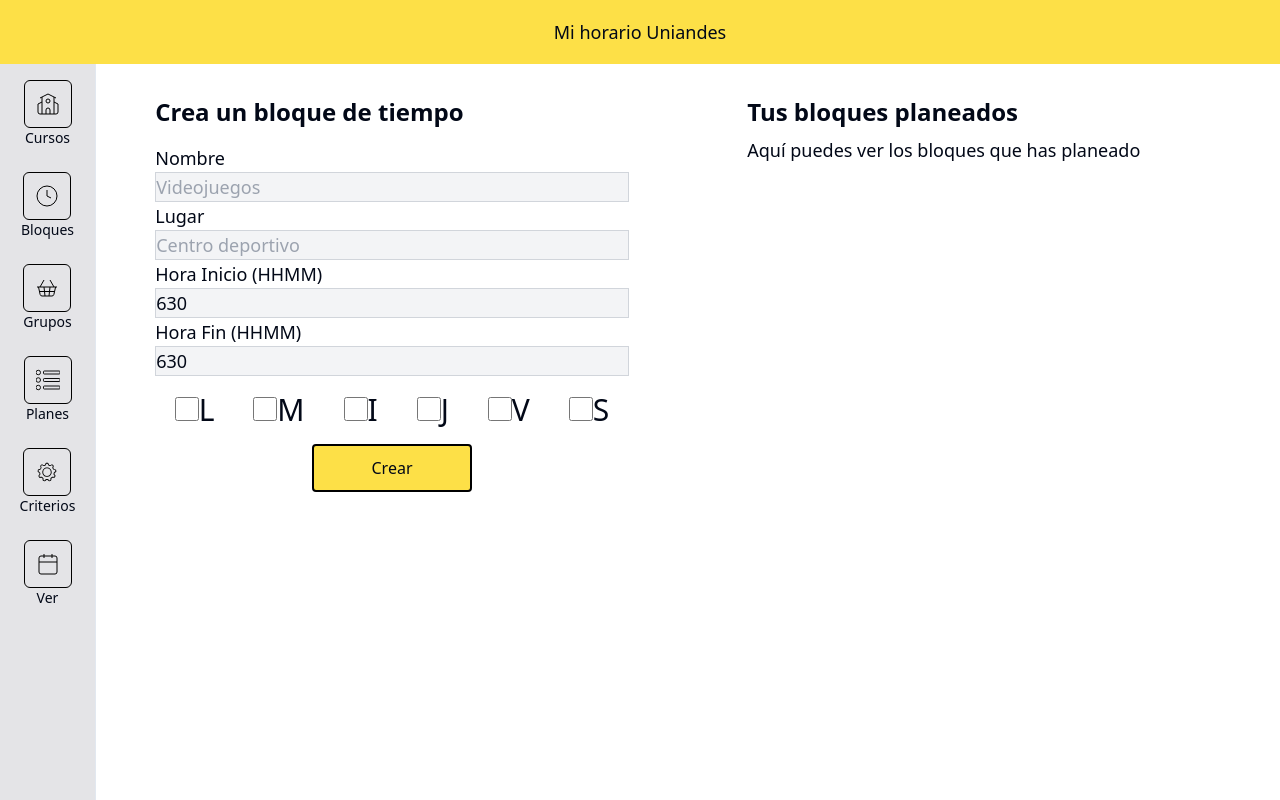
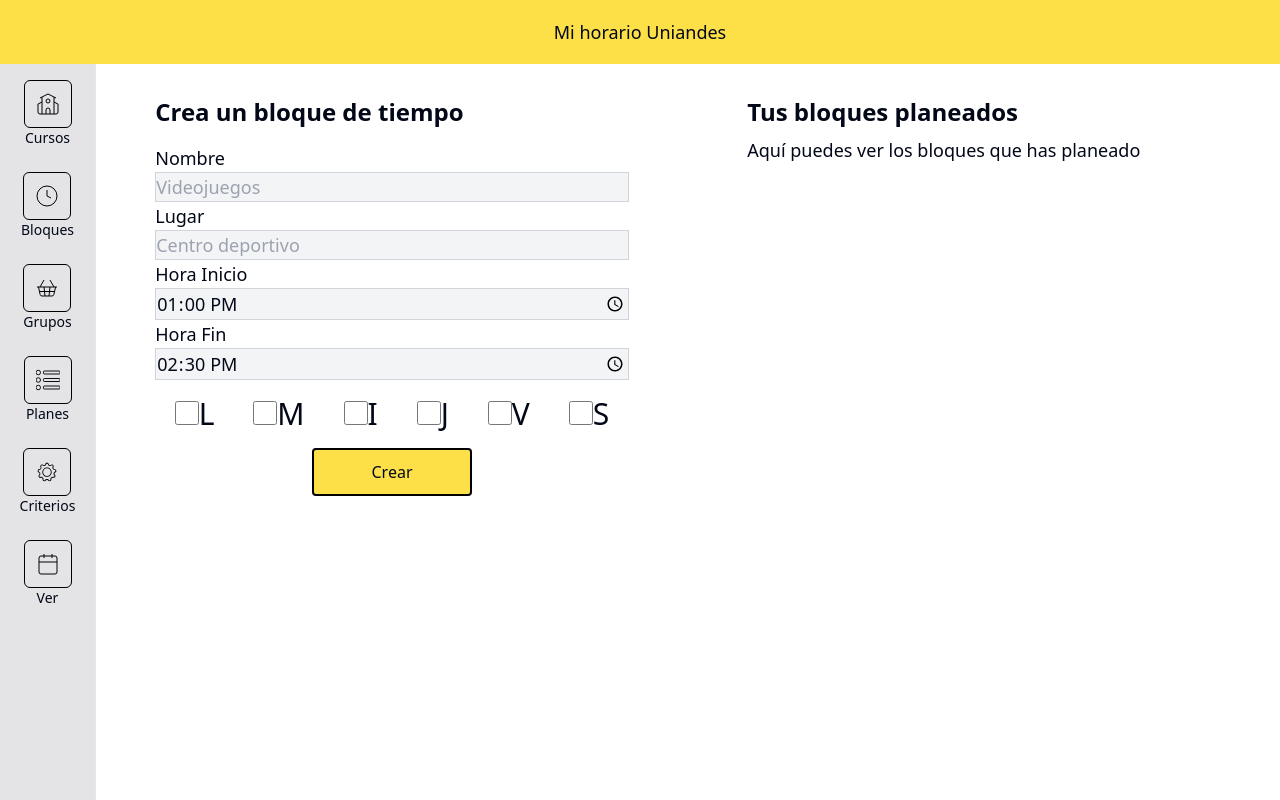
Before and after one commit to Open-Source-Uniandes/Mi-Horario-Uniandes, a Next.js app: page /planear/bloques in a window 1280 px wide. Built offline with nearby package versions, Linux system fonts and the light colour scheme.

Commit message:
Cambio de estilos en seccion de planes y cambio de tipo de input de hora en bloques

```diff
--- a/src/app/planear/bloques/page.tsx
+++ b/src/app/planear/bloques/page.tsx
@@ -11,7 +11,7 @@
 const BloqueContext = createContext<EstadoBloques>(
   { bloquesGuardados: {},
   setBloquesGuardados: () => {} ,
-  bloqueEnCreacion: new BloqueTiempo(1, "", "", [], 630, 630),
+  bloqueEnCreacion: new BloqueTiempo(1, "", "", [], 1300, 1430),
   setBloqueEnCreacion: () => {}
 });
 
@@ -19,7 +19,7 @@
   Componente que se encarga de mostrar los bloques de tiempo planeados por el usuario y de permitirle crear nuevos bloques
 */
 export default function Bloques() {
-  const [bloqueEnCreacion, setBloqueEnCreacion] = useState<BloqueTiempo>(new BloqueTiempo(1, "", "", [], 630, 630));
+  const [bloqueEnCreacion, setBloqueEnCreacion] = useState<BloqueTiempo>(new BloqueTiempo(1, "", "", [], 1300, 1430));
   const [bloquesGuardados, setBloquesGuardados] = useState<{ [key: string]: BloqueTiempo[] }>({});
   useEffect(() => {
     setBloquesGuardados(obtenerBloquesGuardados());
@@ -41,14 +41,17 @@
   const { bloqueEnCreacion, setBloqueEnCreacion, setBloquesGuardados } = useContext(BloqueContext);
   const handleClic = (event: MouseEvent<HTMLButtonElement>) => {
     event.preventDefault();
+    if (bloqueEnCreacion.horaFin <= bloqueEnCreacion.horaInicio) {
+      alert("La hora de fin debe ser mayor que la hora de inicio.");
+      return;
+    }
     if (!bloqueEnCreacion.titulo || !bloqueEnCreacion.lugar || !bloqueEnCreacion.horaInicio || !bloqueEnCreacion.horaFin || bloqueEnCreacion.dias.length == 0) {
       alert("Por favor, llena todos los campos");
       return;
     }
-
     guardarBloque(bloqueEnCreacion);
     setBloquesGuardados(obtenerBloquesGuardados());
-    setBloqueEnCreacion(new BloqueTiempo(1, "", "", [], 630, 630));
+    setBloqueEnCreacion(new BloqueTiempo(1, "", "", [], 1300, 1430));
   };
   return (
     <div className="mx-auto w-[80%] min-w-44 pt-8 space-y-4">
@@ -65,22 +68,33 @@
 */
 function InputsBloque() {
   const { bloqueEnCreacion, setBloqueEnCreacion } = useContext(BloqueContext);
+
   const handleChange = (event: ChangeEvent<HTMLInputElement>) => {
     const { name, value } = event.target;
-    setBloqueEnCreacion({...bloqueEnCreacion, [name]: value});
+    let valorFormateado = value;
+    if (name === "horaInicio" || name === "horaFin") {
+      valorFormateado = value.replace(":", "");
+    }
+    setBloqueEnCreacion({ ...bloqueEnCreacion, [name]: valorFormateado });
   };
+
   return (
     <div>
       <label className='text-lg' htmlFor="nombre">Nombre</label>
       <input placeholder="Videojuegos" className="w-full text-lg bg-gray-100 focus:outline-none border border-1 border-gray-300 focus:border-gray-400" type="text" id="titulo" name="titulo" value={bloqueEnCreacion.titulo} onChange={handleChange}/>
       <label className="text-lg" htmlFor="lugar">Lugar</label>
       <input placeholder="Centro deportivo" className="w-full text-lg bg-gray-100 focus:outline-none border border-1 border-gray-300 focus:border-gray-400" type="text" id="lugar" name="lugar" value={bloqueEnCreacion.lugar} onChange={handleChange}/>
-      <label className="text-lg" htmlFor="horaInicio">Hora Inicio (HHMM)</label>
-      <input className="w-full text-lg bg-gray-100 focus:outline-none border border-1 border-gray-300 focus:border-gray-400" type="number" id="horaInicio" name="horaInicio" value={bloqueEnCreacion.horaInicio !== undefined ? bloqueEnCreacion.horaInicio.toString() : ''} onChange={handleChange}/>
-      <label className="text-lg" htmlFor="horaFin">Hora Fin (HHMM)</label>
-      <input className="w-full text-lg bg-gray-100 focus:outline-none border border-1 border-gray-300 focus:border-gray-400" type="number" id="horaFin" name="horaFin" value={bloqueEnCreacion.horaFin !== undefined ? bloqueEnCreacion.horaFin.toString()  : ''} onChange={handleChange}/>
+      <label className="text-lg" htmlFor="horaInicio">Hora Inicio</label>
+      <input className="w-full text-lg bg-gray-100 focus:outline-none border border-1 border-gray-300 focus:border-gray-400" type="time" id="horaInicio" name="horaInicio" onChange={handleChange}
+        value={bloqueEnCreacion.horaInicio !== undefined ? bloqueEnCreacion.horaInicio.toString().padStart(4, '0').slice(0, 2) + ":" + bloqueEnCreacion.horaInicio.toString().padStart(4, '0').slice(2): ''}
+      />
+      <label className="text-lg" htmlFor="horaFin">Hora Fin</label>
+      <input className="w-full text-lg bg-gray-100 focus:outline-none border border-1 border-gray-300 focus:border-gray-400"
+        type="time" id="horaFin" name="horaFin" onChange={handleChange}
+        value={bloqueEnCreacion.horaFin !== undefined? bloqueEnCreacion.horaFin.toString().padStart(4, '0').slice(0, 2) + ":" + bloqueEnCreacion.horaFin.toString().padStart(4, '0').slice(2): ''}
+      />
     </div>
-  )
+  );
 }
 
 /*
--- a/src/app/planear/planes/page.tsx
+++ b/src/app/planear/planes/page.tsx
@@ -105,8 +105,8 @@
 */
 function CursoDePlan({codigoCurso, nrc}: {codigoCurso: string, nrc: number}) {
   return (
-    <div className="border border-black  h-16 mx-auto min-w-24">
-      <p className="text-lg font-semibold text-center" >{codigoCurso}</p>
+    <div className="border border-yellow-900  h-16 mx-auto min-w-24 bg-yellow-50">
+      <p className="text-lg font-semibold text-center text-yellow-900" >{codigoCurso}</p>
       <p className="text-lg text-center" >{nrc}</p>
     </div>
   )
```
